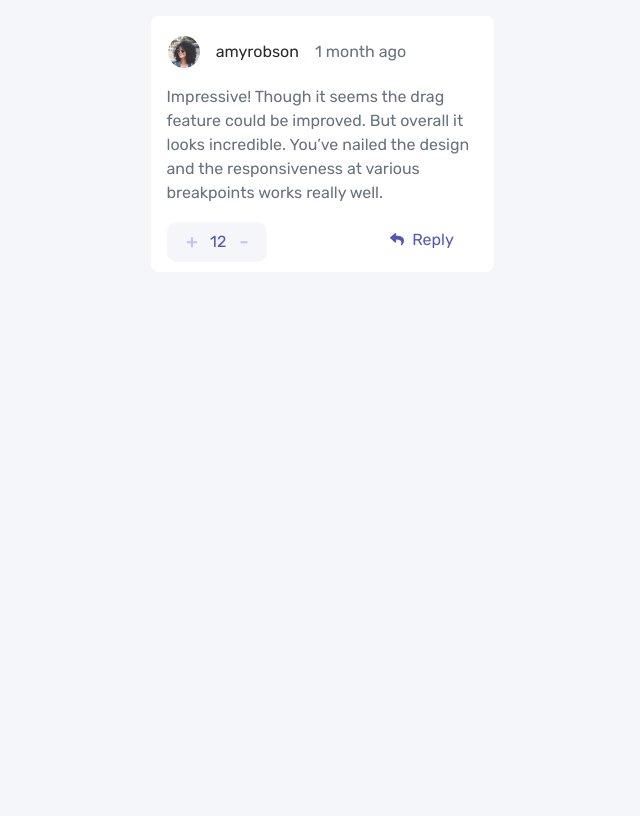
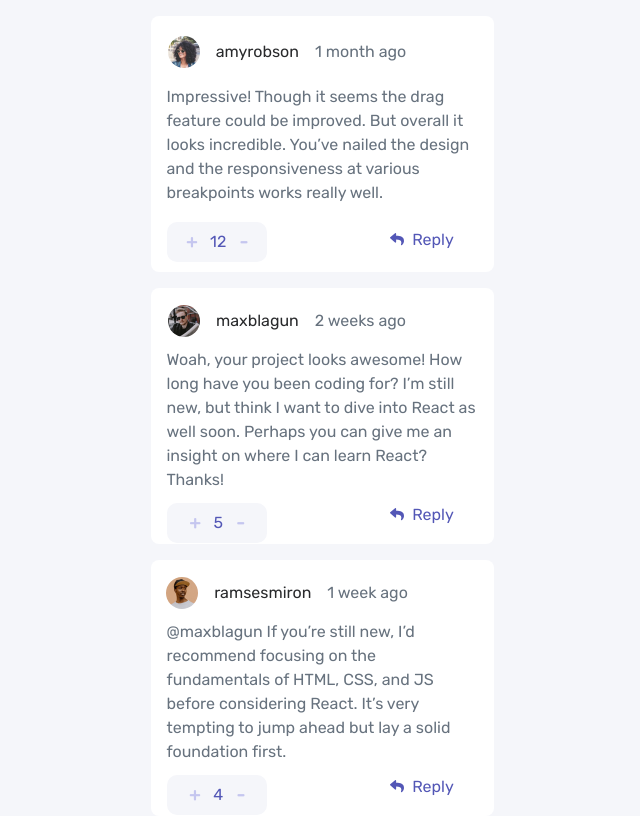
Before and after one commit to Eney997/Comment-Section-App, a React (Vite) app: page / in a window 1280 px wide. Shown: the whole page, without its empty margins (318-958 px from the left). Built offline with nearby package versions, Linux system fonts and the light colour scheme.

Commit message:
itemsAreMapped

```diff
--- a/src/Components/Card.tsx
+++ b/src/Components/Card.tsx
@@ -1,28 +1,32 @@
 import styled from 'styled-components'
-import girlPick from '../public/firstGogo.svg'
-import replyPick from '../public/replyArrow.svg'
+import { Info } from './Cardinfo'
+
 
 const Card = () => {
     return (
-    <Mshobelidivi>
+      <>
+        {Info.map((x:any, i:any) => (
+          <Mshobelidivi key={i}>
             <Cardheaderdiv>
-        <Headerimg src={girlPick}></Headerimg>
-        <Headername>amyrobson</Headername>
-        <Headertime>1 month ago</Headertime>
+              <Headerimg src={x.headerImgUrl} />
+              <Headername>{x.headerName}</Headername>
+              <Headertime>{x.timeAgo}</Headertime>
             </Cardheaderdiv>
-        <Commentp>Impressive! Though it seems the drag feature could be improved. But overall it looks incredible. You’ve nailed the design and the responsiveness at various breakpoints works really well.</Commentp>
+            <Commentp>{x.piInfo}</Commentp>
             <Counters>
-            <Counterhtwo>+</Counterhtwo>
-            <Counterhthre>12</Counterhthre>
-            <Counterfour>-</Counterfour>
+              <Counterhtwo>{x.plius}</Counterhtwo>
+              <Counterhthre>{x.num}</Counterhthre>
+              <Counterfour>{x.minus}</Counterfour>
             </Counters>
             <Replyd>
-          <Replyimg src={replyPick}></Replyimg>
-          <Replytxt>Reply</Replytxt>
+              <Replyimg src={x.replyImg} />
+              <Replytxt>{x.replyTxt}</Replytxt>
             </Replyd>
           </Mshobelidivi>
-  )
-}
+        ))}
+      </>
+    );
+  };
 
 export default Card
 
@@ -88,7 +92,6 @@ column-gap: 13px;
 margin-top: 10px;
 margin-left: -210px;
 `
-
 const Counterhtwo = styled.h2`
 font-size: 18px;
 color:#C5C6EF;
@@ -103,13 +106,11 @@ font-style: normal;
 font-weight: 400;
 line-height: normal;
 `
-
 const Counterfour = styled.h4`
 font-size: 18px;
 color:#C5C6EF;
 cursor: pointer;
 `
-
 const Replyd = styled.div `
     display: flex;
     justify-content: center;
--- /dev/null
+++ b/src/Components/Cardinfo.ts
@@ -0,0 +1,38 @@
+export const Info = [
+    {
+      key:1,
+      headerImgUrl: '/src/public/firstGogo.svg',
+      headerName:'amyrobson',
+      timeAgo:'1 month ago',
+      piInfo:'Impressive! Though it seems the drag feature could be improved. But overall it looks incredible. You’ve nailed the design and the responsiveness at various breakpoints works really well.',
+      plius:'+',
+      num:'12',
+      minus:'-',
+      replyImg:'/src/public/replyArrow.svg',
+      replyTxt:'Reply',
+    },
+    {
+        key:2,
+        headerImgUrl: '/src/public/secondBoy.svg',
+        headerName:'maxblagun',
+        timeAgo:'2 weeks ago',
+        piInfo:'Woah, your project looks awesome! How long have you been coding for? I’m still new, but think I want to dive into React as well soon. Perhaps you can give me an insight on where I can learn React? Thanks!',
+        plius:'+',
+        num:'5',
+        minus:'-',
+        replyImg:'/src/public/replyArrow.svg',
+        replyTxt:'Reply',
+      },
+      {
+        key:3,
+        headerImgUrl: '/src/public/thirdBoy.svg',
+        headerName:'ramsesmiron',
+        timeAgo:'1 week ago',
+        piInfo:'@maxblagun If you’re still new, I’d recommend focusing on the fundamentals of HTML, CSS, and JS before considering React. It’s very tempting to jump ahead but lay a solid foundation first.',
+        plius:'+',
+        num:'4',
+        minus:'-',
+        replyImg:'/src/public/replyArrow.svg',
+        replyTxt:'Reply',
+      },
+  ] as const;
```
Lines whose indentation alone changed are shown as unchanged.
